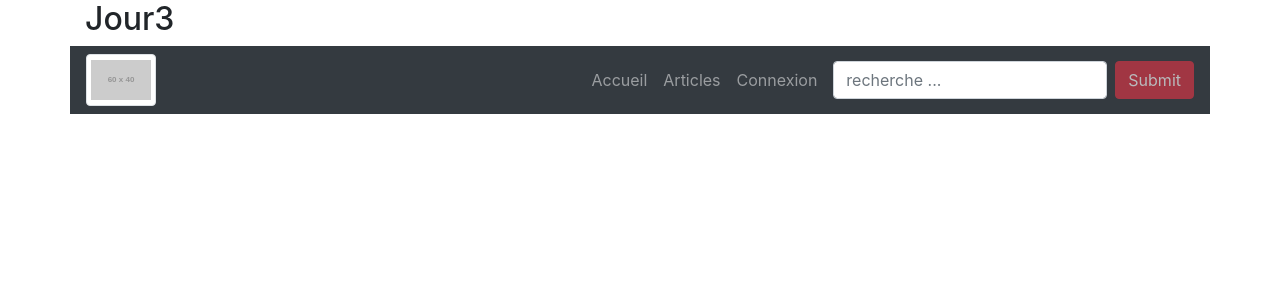
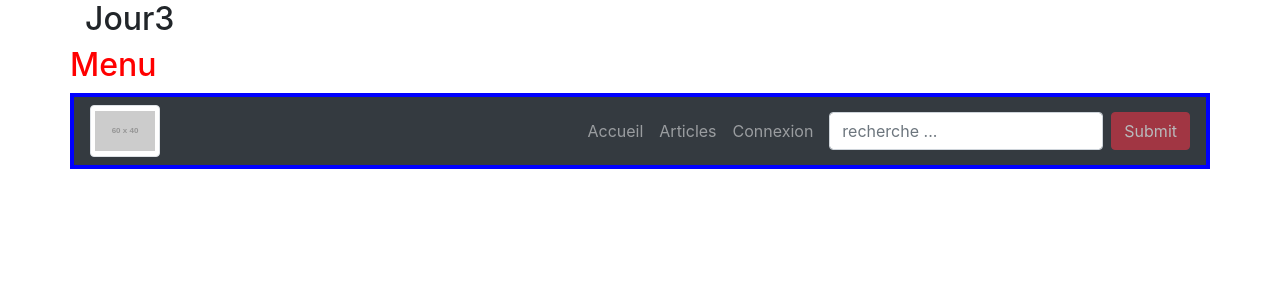
Before and after one commit to webdevproformation/angular-ifocop-dec2020, an Angular app in the folder app-blog/: page / in a window 1280 px wide. Shown: the top 300 px of the page. Built offline with nearby package versions, Linux system fonts and the light colour scheme.

Commit message:
fin des formulaires

```diff
--- /dev/null
+++ b/app-blog/src/app/menu/menu.component.css
@@ -0,0 +1,22 @@
+.navbar{
+    border:4px solid blue;
+}
+
+h2{
+    color: red;
+    /*  les règles css dans le fichier css du composant
+    sont prioritaires +
+    exclusives (déborder sur d'autres composants)
+    => Shadow DOM =>
+    => https://developer.mozilla.org/en-US/docs/Web/API/Element/createShadowRoot
+    page web =>
+     sous partie du page web complètement indépendantes
+
+     Outil pour les grosses boites => segmenter / cloisener les Blocs de l'application
+     Typescript => forcer les développeurs => être précis
+     réduit les erreurs
+     Framework => structurant : organisation + règle pour travailler + technique
+     pause déjeuner => rdv dans 1h => 13h47 !!!
+     Bon appétit
+    */
+}
--- a/app-blog/src/app/menu/menu.component.ts
+++ b/app-blog/src/app/menu/menu.component.ts
@@ -3,6 +3,7 @@ import { Component } from '@angular/core';
   selector: 'app-menu',
   template: `
     <div class="row">
+      <h2>Menu</h2>
       <nav class="navbar navbar-expand bg-dark navbar-dark col-12">
         <img [src]="url" alt="" class="navbar-brand img-thumbnail">
         <ul class="navbar-nav ml-auto">
@@ -15,7 +16,8 @@ import { Component } from '@angular/core';
         <app-search></app-search>
       </nav>
     </div>
-  `
+  `,
+  styleUrls: ['./menu.component.css']
 })
 export class MenuComponent {
   url : string = "https://via.placeholder.com/60x40?text=jour3";
--- a/app-blog/src/styles.css
+++ b/app-blog/src/styles.css
@@ -1 +1,8 @@
 /* You can add global styles to this file, and also import other style files */
+
+/*
+appliquer pour tous les composants
+*/
+.navbar{
+    border:4px solid red;
+}
```
Also changed, not shown: 1 other file (tests, documents, lock files or other folders).
